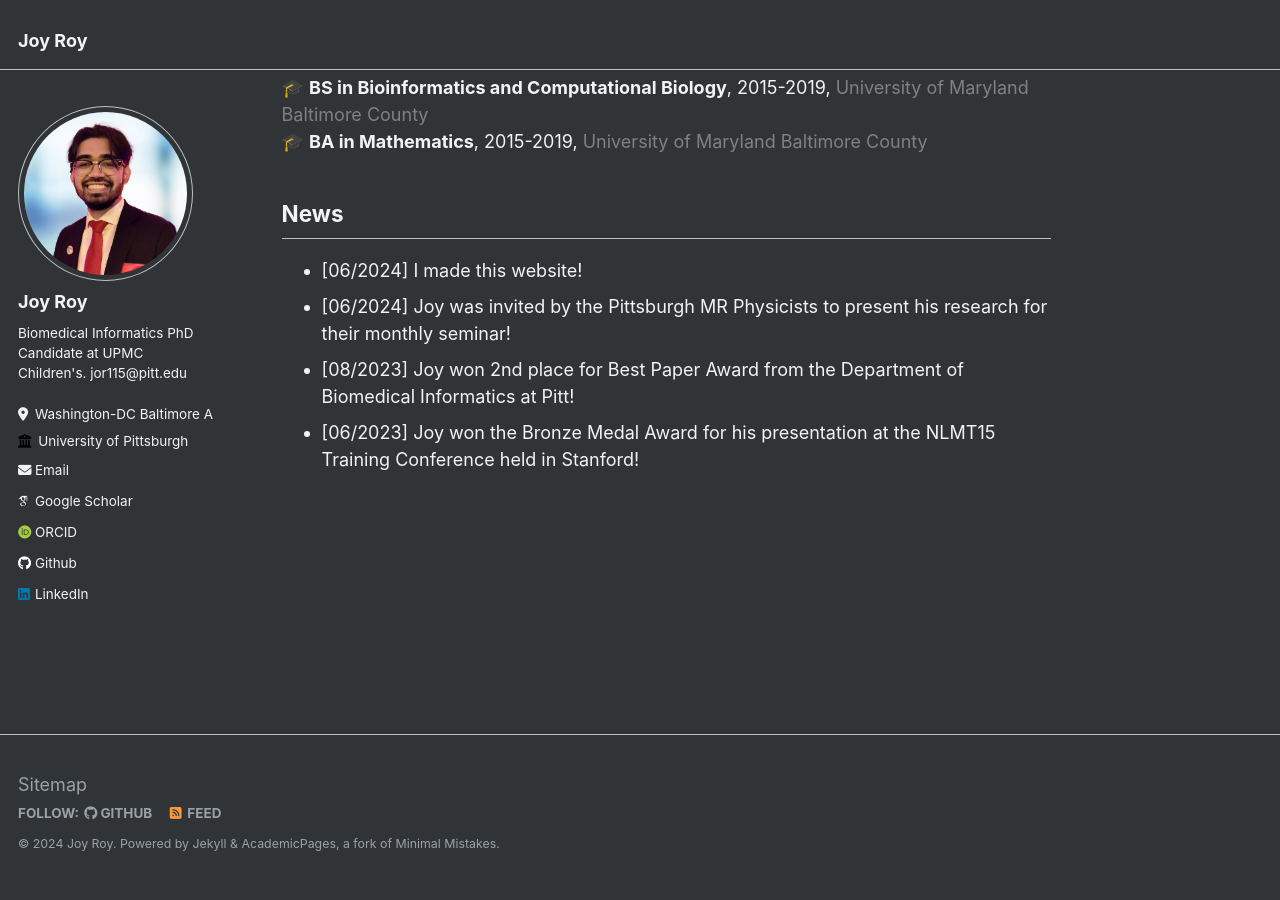
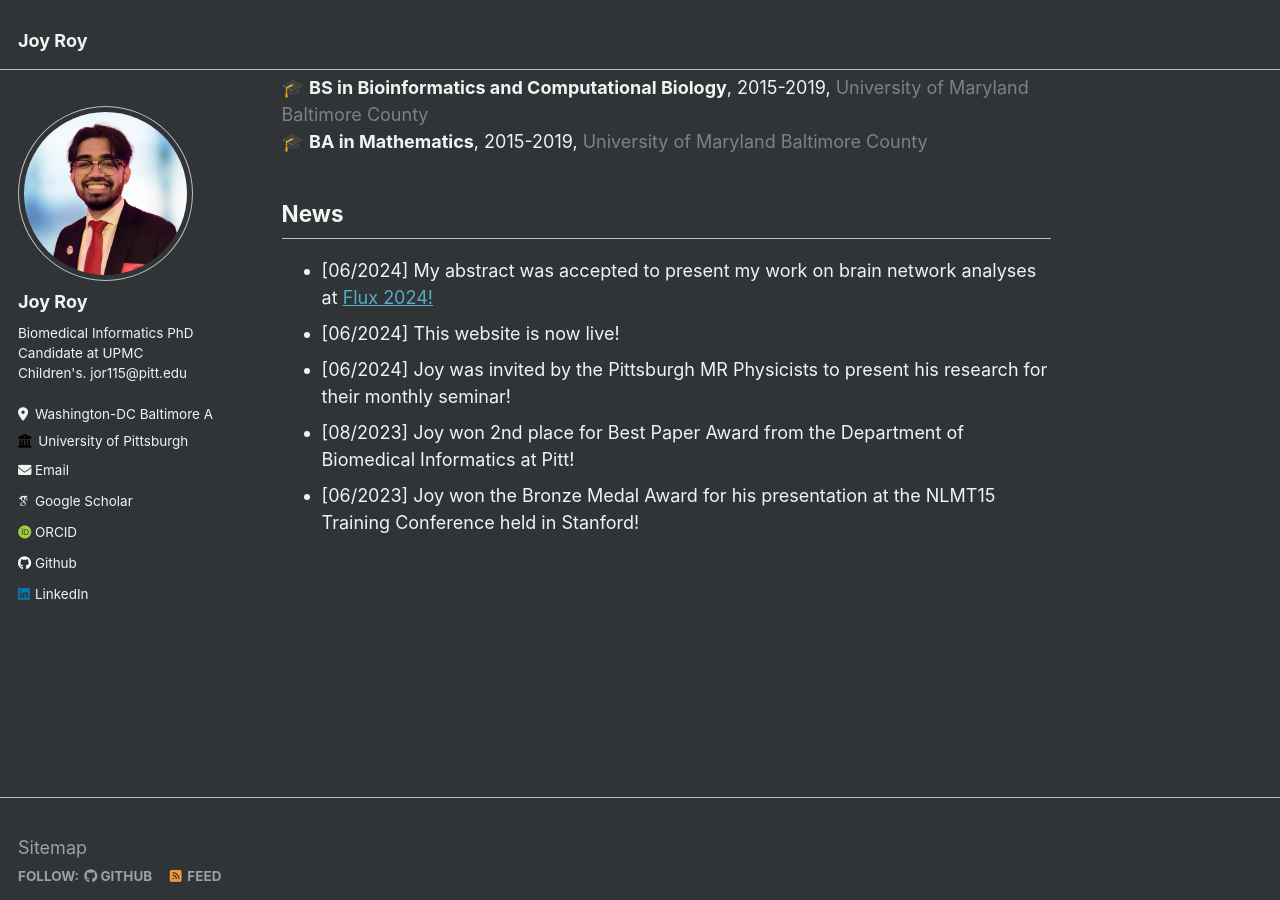
Before and after one commit to overjoyroy/overjoyroy.github.io, a Jekyll site: the page built from _pages/about.md, in a window 1280 px wide and 900 px high, scrolled down 605 px. Built offline with Jekyll 4.4.1, drawn with Linux system fonts in a browser that asks for light colours; some web fonts are replaced.

Commit message:
Update news

```diff
--- a/_pages/about.md
+++ b/_pages/about.md
@@ -19,7 +19,8 @@ Before matriculating, I worked as a full time software engineer in the telecommu
 🎓 **BA in Mathematics**, 2015-2019, <span style="color: grey;">University of Maryland Baltimore County</span>
 
 <h2>News</h2>
-- [06/2024] I made this website!
+- [06/2024] My abstract was accepted to present my work on brain network analyses at <a href="https://fluxsociety.org/2024-baltimore/">Flux 2024!</a>
+- [06/2024] This website is now live!
 - [06/2024] Joy was invited by the Pittsburgh MR Physicists to present his research for their monthly seminar!
 - [08/2023] Joy won 2nd place for Best Paper Award from the Department of Biomedical Informatics at Pitt!
 - [06/2023] Joy won the Bronze Medal Award for his presentation at the NLMT15 Training Conference held in Stanford!
```
